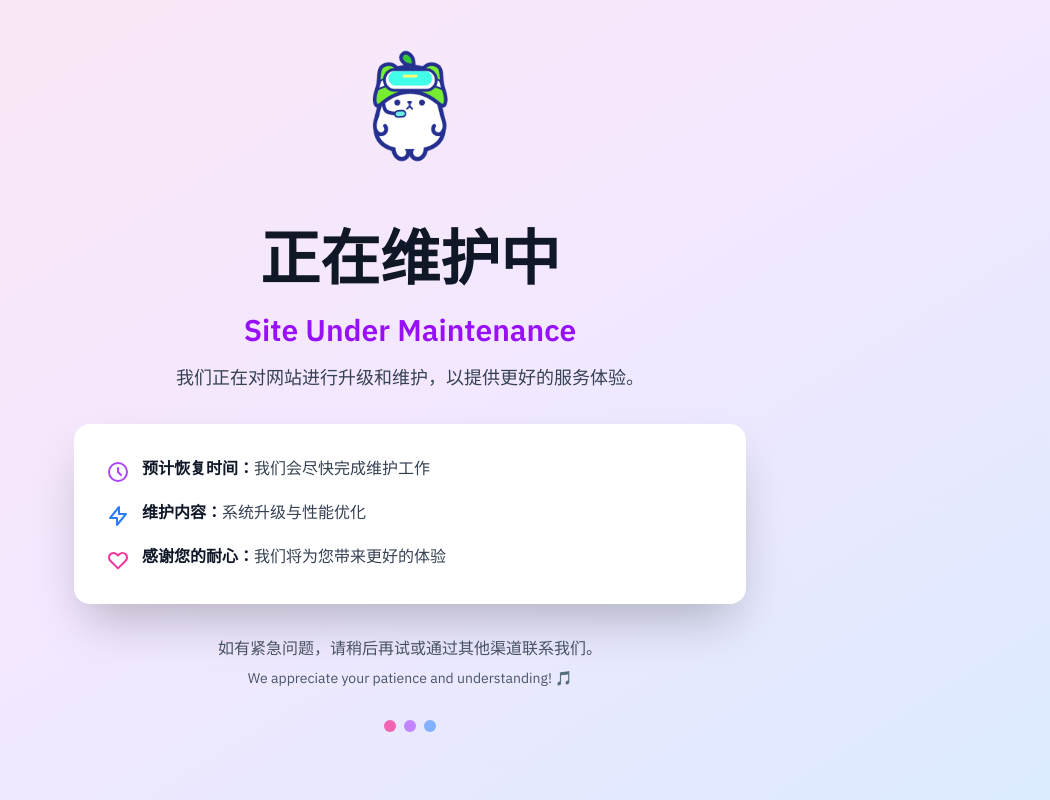
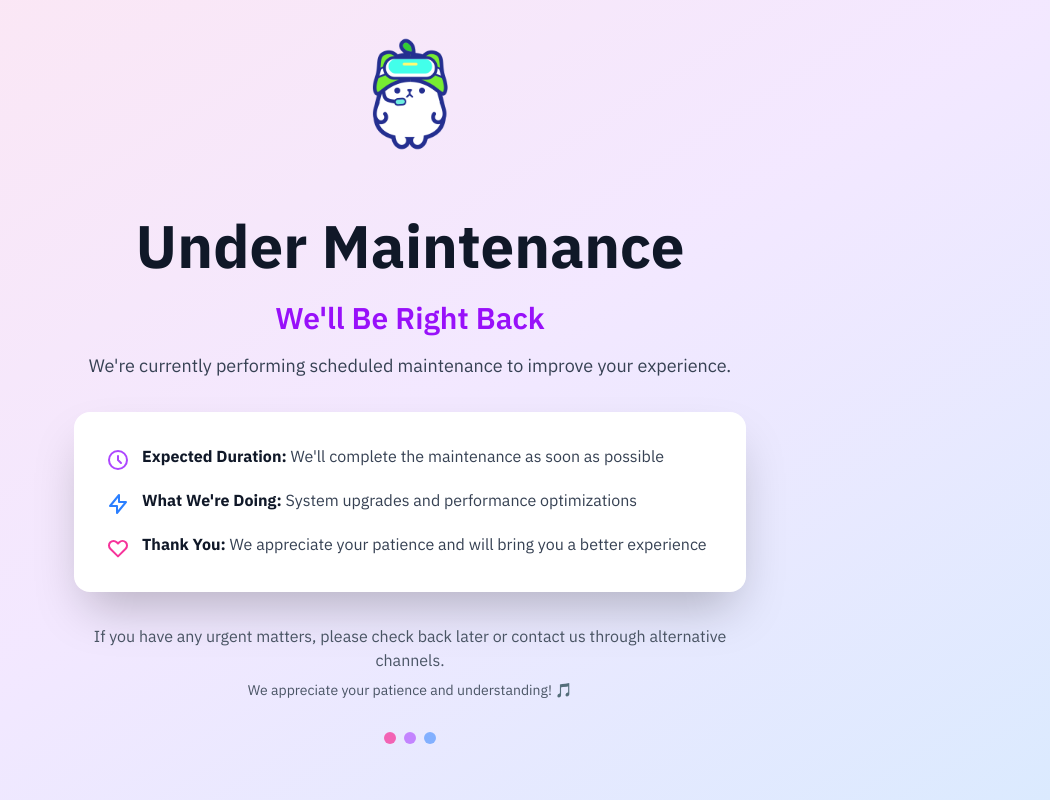
Before and after one commit to TigerFeng37/maimai-usa, a React (Vite) app: page / in a window 1280 px wide. Shown: the whole page, without its empty margins (230-1280 px from the left). Built offline with nearby package versions, Linux system fonts and the light colour scheme.

Commit message:
temp under maint page

```diff
--- a/src/components/MaintenancePage.jsx
+++ b/src/components/MaintenancePage.jsx
@@ -3,7 +3,7 @@ import { useEffect } from 'react'
 function MaintenancePage() {
   useEffect(() => {
     // Set page title
-    document.title = '维护中 - Maimai USA Directory'
+    document.title = 'Under Maintenance - Maimai USA Directory'
   }, [])
 
   return (
@@ -23,16 +23,16 @@ function MaintenancePage() {
 
         {/* Main heading */}
         <h1 className="text-5xl md:text-6xl font-bold mb-6 text-gray-900 dark:text-white">
-          正在维护中
+          Under Maintenance
         </h1>
 
         {/* Subtitle */}
         <div className="mb-8">
           <p className="text-2xl md:text-3xl text-purple-600 dark:text-purple-300 font-semibold mb-4">
-            Site Under Maintenance
+            We'll Be Right Back
           </p>
           <p className="text-lg text-gray-700 dark:text-gray-300">
-            我们正在对网站进行升级和维护，以提供更好的服务体验。
+            We're currently performing scheduled maintenance to improve your experience.
           </p>
         </div>
 
@@ -44,7 +44,7 @@ function MaintenancePage() {
                 <path strokeLinecap="round" strokeLinejoin="round" strokeWidth={2} d="M12 8v4l3 3m6-3a9 9 0 11-18 0 9 9 0 0118 0z" />
               </svg>
               <p className="text-left text-gray-700 dark:text-gray-300">
-                <strong className="text-gray-900 dark:text-white">预计恢复时间：</strong>我们会尽快完成维护工作
+                <strong className="text-gray-900 dark:text-white">Expected Duration:</strong> We'll complete the maintenance as soon as possible
               </p>
             </div>
 
@@ -53,7 +53,7 @@ function MaintenancePage() {
                 <path strokeLinecap="round" strokeLinejoin="round" strokeWidth={2} d="M13 10V3L4 14h7v7l9-11h-7z" />
               </svg>
               <p className="text-left text-gray-700 dark:text-gray-300">
-                <strong className="text-gray-900 dark:text-white">维护内容：</strong>系统升级与性能优化
+                <strong className="text-gray-900 dark:text-white">What We're Doing:</strong> System upgrades and performance optimizations
               </p>
             </div>
 
@@ -62,7 +62,7 @@ function MaintenancePage() {
                 <path strokeLinecap="round" strokeLinejoin="round" strokeWidth={2} d="M4.318 6.318a4.5 4.5 0 000 6.364L12 20.364l7.682-7.682a4.5 4.5 0 00-6.364-6.364L12 7.636l-1.318-1.318a4.5 4.5 0 00-6.364 0z" />
               </svg>
               <p className="text-left text-gray-700 dark:text-gray-300">
-                <strong className="text-gray-900 dark:text-white">感谢您的耐心：</strong>我们将为您带来更好的体验
+                <strong className="text-gray-900 dark:text-white">Thank You:</strong> We appreciate your patience and will bring you a better experience
               </p>
             </div>
           </div>
@@ -70,7 +70,7 @@ function MaintenancePage() {
 
         {/* Contact info */}
         <div className="text-gray-600 dark:text-gray-400">
-          <p className="mb-2">如有紧急问题，请稍后再试或通过其他渠道联系我们。</p>
+          <p className="mb-2">If you have any urgent matters, please check back later or contact us through alternative channels.</p>
           <p className="text-sm">We appreciate your patience and understanding! 🎵</p>
         </div>
 
```
